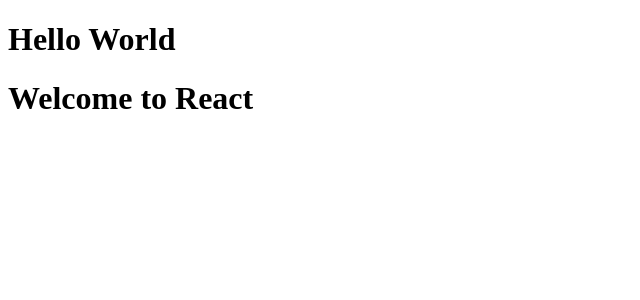
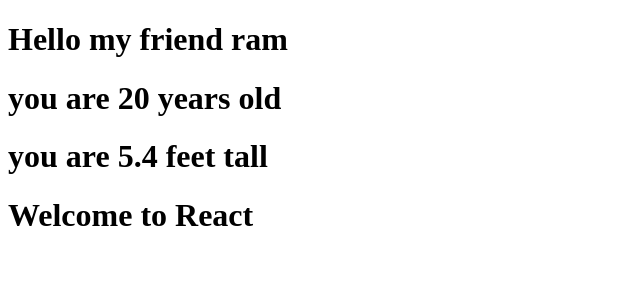
Before and after one commit to PragyanmayeeMoharana101/Practice-series, a React (Vite) app in the folder react/21-12/first-app/: page / in a window 1280 px wide. Shown: the top 300 px of the page, without its empty margins (0-640 px from the left). Built offline with nearby package versions, Linux system fonts and the light colour scheme.

Commit message:
creating and acessing variable in component

```diff
--- a/react/21-12/first-app/src/App.jsx
+++ b/react/21-12/first-app/src/App.jsx
@@ -1,4 +1,4 @@
-//creating separate folder for components
+
 
 import Hello from "./components/Hello"
 import WelcomeMsg from "./components/WelcomeMsg"
--- a/react/21-12/first-app/src/components/Hello.jsx
+++ b/react/21-12/first-app/src/components/Hello.jsx
@@ -1,4 +1,14 @@
+// creating and acessing variable in component
+const name = "ram";
+const age = 20;
+const height = 5.4
 function Hello (){
-    return <h1>Hello World</h1>
+    return (
+        <>
+        <h1>Hello my friend {name}</h1>
+        <h1>you are {age} years old</h1>
+        <h1>you are {height} feet tall</h1>
+        </>
+    )
 }
 export default Hello;
```
